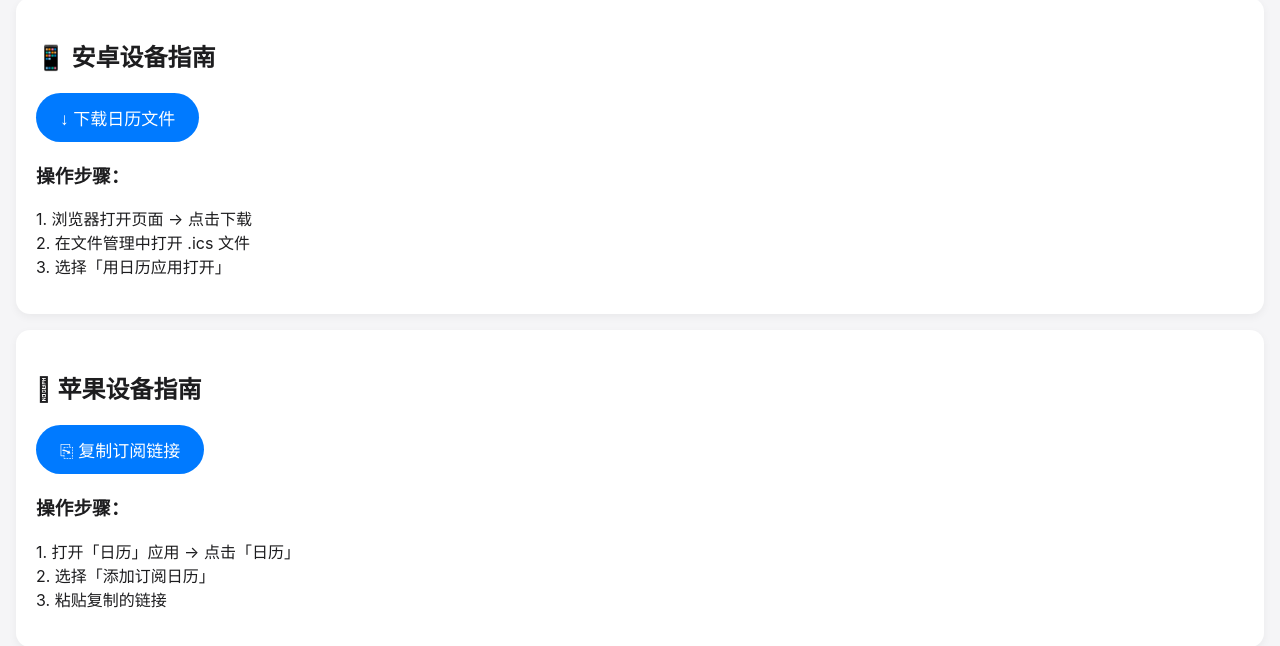
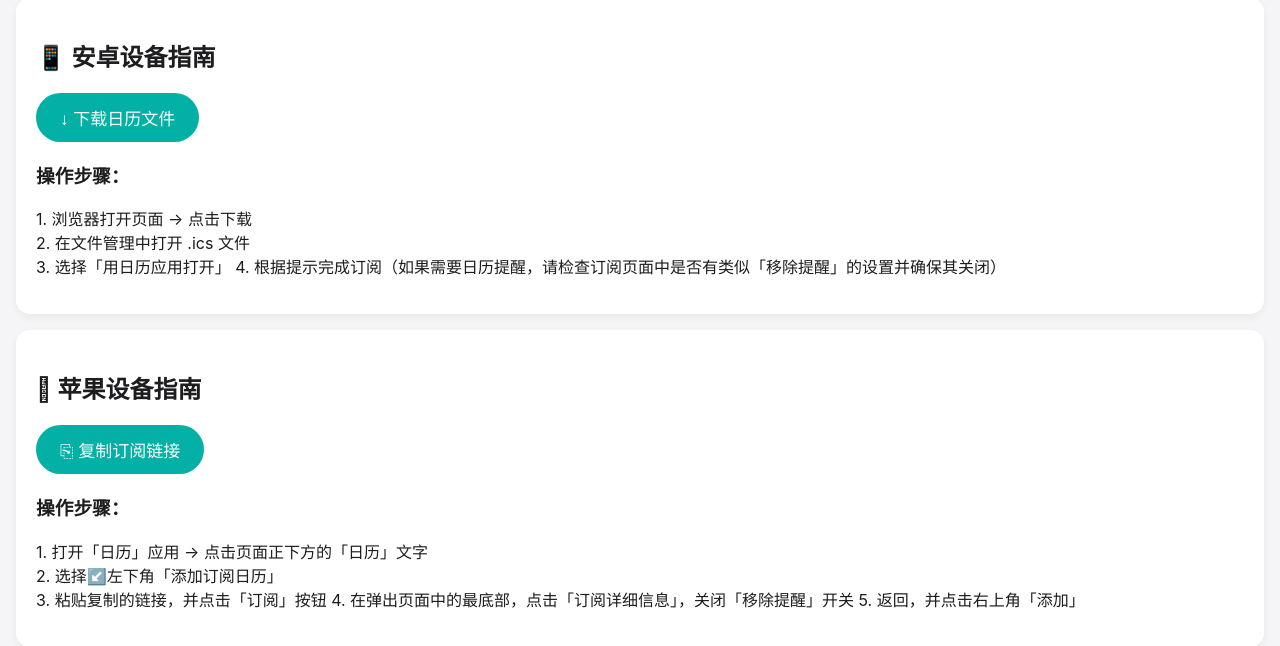
Before and after one commit to pericn/spiritual, a plain HTML site: page HHealingHps/index.html in a window 1280 px wide. Shown: the part 314-960 px from the top of the page. Drawn offline with Linux system fonts and the light colour scheme.

Commit message:
Update index.html

```diff
--- a/HHealingHps/index.html
+++ b/HHealingHps/index.html
@@ -6,7 +6,7 @@
     <title>关系中的奇迹课程订阅</title>
     <style>
         :root {
-            --ios-blue: #007AFF;
+            --ios-blue: #02B0A6;
             --ios-gray1: #F5F5F7;
             --ios-gray6: #1D1D1F;
             --ios-red: #FF3B30;
@@ -99,7 +99,8 @@
         <h3>操作步骤：</h3>
         <p>1. 浏览器打开页面 → 点击下载<br>
            2. 在文件管理中打开 .ics 文件<br>
-           3. 选择「用日历应用打开」</p>
+           3. 选择「用日历应用打开」
+           4. 根据提示完成订阅（如果需要日历提醒，请检查订阅页面中是否有类似「移除提醒」的设置并确保其关闭）</p>
     </div>
 
     <!-- 苹果平台 -->
@@ -109,9 +110,11 @@
             ⎘ 复制订阅链接
         </button>
         <h3>操作步骤：</h3>
-        <p>1. 打开「日历」应用 → 点击「日历」<br>
-           2. 选择「添加订阅日历」<br>
-           3. 粘贴复制的链接</p>
+        <p>1. 打开「日历」应用 → 点击页面正下方的「日历」文字<br>
+           2. 选择↙️左下角「添加订阅日历」<br>
+           3. 粘贴复制的链接，并点击「订阅」按钮
+           4. 在弹出页面中的最底部，点击「订阅详细信息」，关闭「移除提醒」开关
+           5. 返回，并点击右上角「添加」</p>
     </div>
 
     <div id="toast" class="toast"></div>
```
